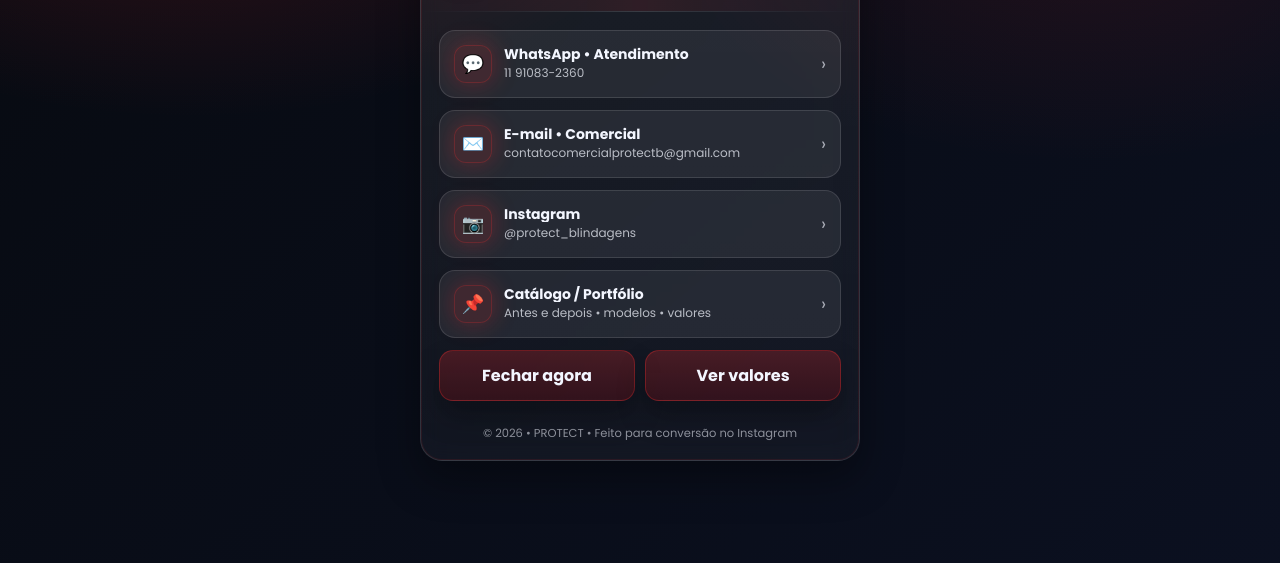
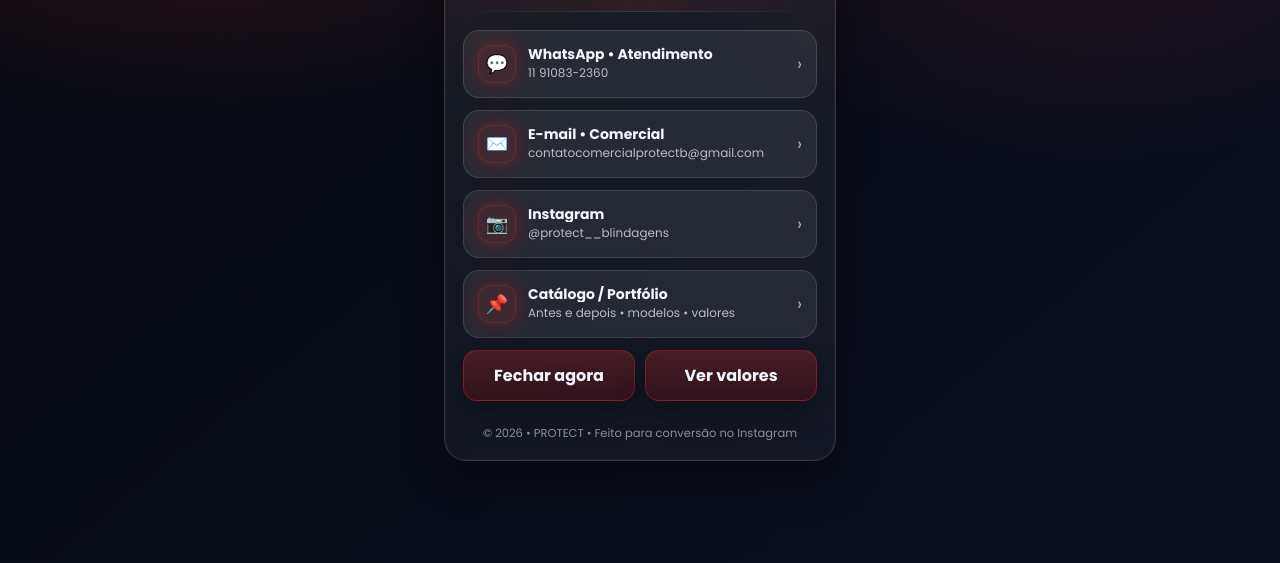
Before and after one commit to 7Fuzzy7/titantec-pglinks, a plain HTML site: page index.html in a window 1280 px wide. Shown: the part 237-800 px from the top of the page. Drawn offline with Linux system fonts and the light colour scheme.

Commit message:
tirando as bordas brancas ln:45

```diff
--- a/index.html
+++ b/index.html
@@ -2,7 +2,7 @@
 <html lang="pt-BR">
 <head>
   <meta charset="UTF-8" />
-  <meta name="viewport" content="width=device-width, initial-scale=1.0" />
+  <meta name="viewport" content="width=device-width, initial-scale=1.0, viewport-fit=cover" />
   <title>PROTECT B • Links</title>
 
   <link rel="preconnect" href="https://fonts.googleapis.com">
@@ -11,7 +11,6 @@
 
   <style>
     :root{
-      /* Identidade TITANTEC (blindagens) */
       --bg0:#070A10;
       --bg1:#0B1020;
       --card:rgba(255,255,255,.06);
@@ -25,8 +24,15 @@
 
     *{ margin:0; padding:0; box-sizing:border-box; font-family:'Poppins', sans-serif; }
 
+    html, body{
+      height: 100%;
+      width: 100%;
+      background: var(--bg0);
+    }
+
     body{
-      min-height:100vh;
+      min-height: 100svh;   /* iOS viewport correto */
+      height: 100svh;
       display:flex;
       align-items:center;
       justify-content:center;
@@ -35,12 +41,20 @@
         radial-gradient(900px 500px at 15% 10%, rgba(255,46,46,.18), transparent 55%),
         radial-gradient(700px 400px at 85% 20%, rgba(255,46,46,.10), transparent 60%),
         linear-gradient(140deg, var(--bg0), var(--bg1));
-      padding: 24px;
+
+      /* Safe area (iPhone) + sem “sobras” brancas */
+      padding: env(safe-area-inset-top)
+               env(safe-area-inset-right)
+               env(safe-area-inset-bottom)
+               env(safe-area-inset-left);
+
+      overflow: hidden; /* evita scroll fantasma que revela branco */
     }
 
     .wrap{
       width:100%;
       max-width: 440px;
+      padding: 24px; /* espaçamento interno real */
     }
 
     .card{
@@ -88,6 +102,7 @@
       justify-content:center;
       overflow:hidden;
       box-shadow: 0 10px 22px rgba(0,0,0,.25);
+      flex: 0 0 auto;
     }
 
     .logo img{
@@ -243,7 +258,6 @@
       text-align:center;
     }
 
-    /* Acessibilidade */
     .btn:focus, .mini:focus{
       outline: 3px solid rgba(255,46,46,.35);
       outline-offset: 2px;
@@ -252,15 +266,16 @@
     @media (max-width: 380px){
       .brand h1{ font-size: 16px; }
       .logo{ width:54px; height:54px; }
+      .wrap{ padding: 18px; }
     }
   </style>
 </head>
+
 <body>
   <div class="wrap">
     <div class="card">
       <div class="top">
         <div class="brand">
-          <!-- Troque a imagem abaixo pelo seu LOGO (ex: ./logo.png) -->
           <div class="logo">
             <img src="logo.png" alt="Logo PROTECT" />
           </div>
@@ -303,13 +318,12 @@
               <div class="icon">📷</div>
               <div class="text">
                 <strong>Instagram</strong>
-                <span>@protect_blindagens</span>
+                <span>@protect__blindagens</span>
               </div>
             </div>
             <div class="arrow">›</div>
           </a>
 
-          <!-- (Opcional) Cole aqui o link do seu catálogo/portfólio/WhatsApp catálogo, Google Drive, etc. -->
           <a class="btn" href="#" onclick="alert('Cole aqui o link do catálogo/portfólio (Google Drive, Site, etc.)'); return false;">
             <div class="left">
               <div class="icon">📌</div>
```
